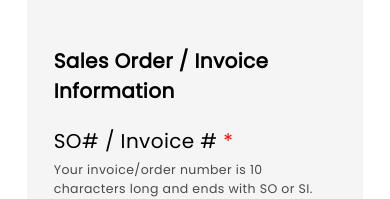
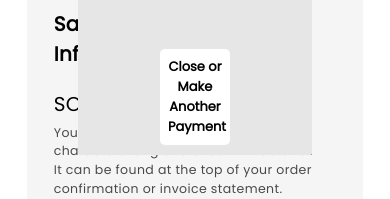
Before and after one commit to MrRedacted/paymentpage, a plain HTML site: page index.html in a window 390 px wide. Shown: the part 647-846 px from the top of the page. Drawn offline with Linux system fonts and the light colour scheme.

Commit message:
fixed sizing issues present for mobile devices

```diff
--- a/style.css
+++ b/style.css
@@ -176,7 +176,7 @@ label.required::after {
   text-align: center;
   background-color: rgb(230, 230, 230);
   font-size: 2em;
-  display: none;
+  display: block;
 }
 
 .rcpt-title {
@@ -217,3 +217,20 @@ button.rcpt-item {
     width: 9.53rem;
   }
 }
+
+@media (max-width: 800px) {
+  #receipt {
+    height: 90vh;
+    top: 5vh;
+  }
+  button.rcpt-item {
+    width: 30%;
+    left: 35%;
+  }
+  .head-images img {
+    width: 7rem;
+  }
+  .new-card>.entry-section {
+    padding-left: 0;
+  }
+}
```
